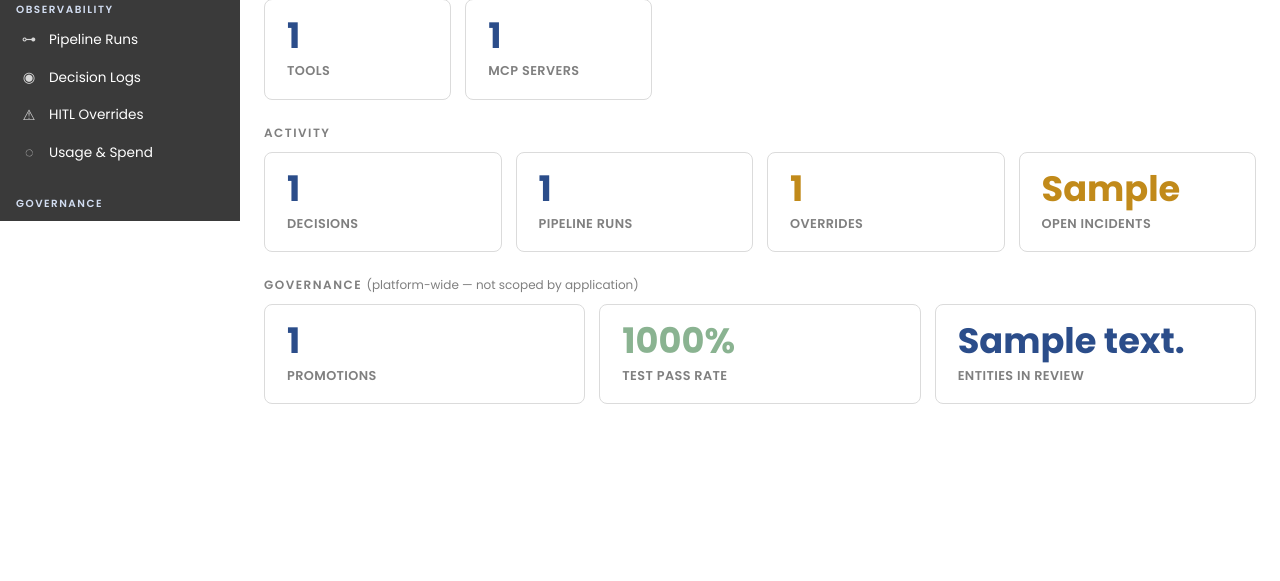
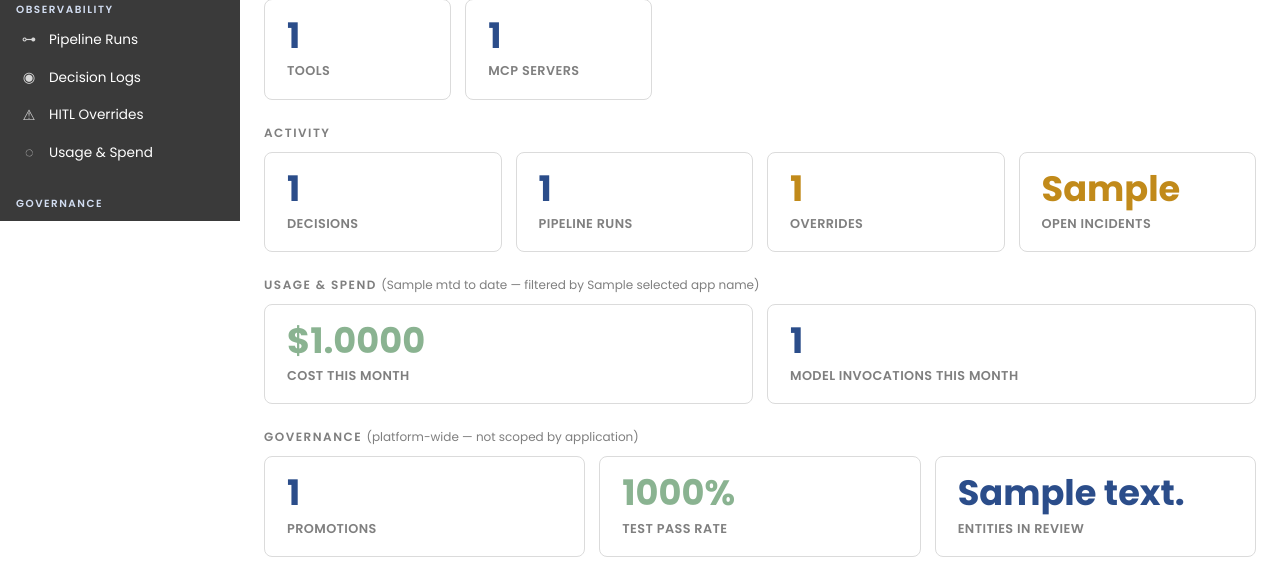
Before and after one commit to premiumiq/verity_uw, a FastAPI app: template verity/src/verity/web/templates/dashboard.html in a window 1280 px wide. Shown: the part 579-1160 px from the top of the page. Before the commit the page ends 983 px from the top, so only its background shows below. Run offline with FastAPI, Linux system fonts and the light colour scheme; the template is opened without the code that fills it: most values are stand-ins (such as "Sample title", 1, 10 or a date in 2020); parts of the project's set-up code (start-up, migrations or seed data) failed here and were passed over; some libraries are stand-ins or nearby versions.

Commit message:
feat(home, usage): MTD usage/spend on home + cleaner chart
Home dashboard — new "Usage & Spend" section
---------------------------------------------
Sits between Activity and Governance. Two cards for the current UTC
calendar month to date:

  [ Cost this month      $0.0645 ]    [ Invocations this month  2 ]

Both cards drill through to /admin/usage with the month window AND
the current ?apps= filter pre-applied, so the exec-level summary
and the detailed breakdown stay in sync.

The scope banner and the application-pill filter at the top of the
home page already work for these cards — the route passes the same
selected_app_names into verity.models.usage_totals with the window
pinned to (month_start, now_utc). MTD is computed fresh on every
request (cheap — the same query /admin/usage already runs).

Usage chart — three visual fixes
--------------------------------
1. Horizontal gridlines OFF on both y-axes
     yAxis[...].splitLine = { show: false }
   The default faint gray gridlines were distracting against the
   clean tile + table aesthetic on the rest of the page.

2. Y-axis name labels no longer clipped
     grid.top: 20 → 40
     yAxis[...].nameGap: 18 (was default 15)
     yAxis[...].nameLocation: 'end' (explicit)
   "Cost" and "Count" labels were half-visible at the chart's top
   edge because ECharts positions nameLocation='end' labels above
   the plot area; 20px of grid.top wasn't enough headroom.

3. nameTextStyle font bumped 9→10 so the names are readable without
   zooming in.

Verified against live data:
  - /admin/ home page: MTD section renders with the two cards;
    drill-through href is /admin/usage?from=2026-04-01&to=<today>
    (plus &apps=<name> when the home-page filter is active).
  - /admin/usage chart: splitLine off, grid.top:40, nameGap:18 all
    confirmed present in the rendered HTML.

Co-Authored-By: Claude Opus 4.7 (1M context) <noreply@anthropic.com>

```diff
--- a/verity/src/verity/web/routes.py
+++ b/verity/src/verity/web/routes.py
@@ -165,6 +165,27 @@ def create_routes(verity, templates_dir: str) -> APIRouter:
         else:
             total_pipeline_runs = governance_stats.get("total_pipeline_runs") or 0
 
+        # ── Month-to-date cost + invocations (scoped to selected apps)
+        # for the home page's "Usage & Spend" section. Same usage_totals
+        # call the /admin/usage dashboard uses, with the window pinned
+        # to the first of the current UTC month → now.
+        from datetime import datetime, timezone
+        now_utc = datetime.now(timezone.utc)
+        month_start = now_utc.replace(day=1, hour=0, minute=0, second=0, microsecond=0)
+        mtd_totals = await verity.models.usage_totals(
+            from_ts=month_start, to_ts=now_utc,
+            app_names=selected_names,
+        ) or {}
+        mtd = {
+            "month_label": month_start.strftime("%B %Y"),     # e.g. "April 2026"
+            "from_date":   month_start.date().isoformat(),
+            "to_date":     now_utc.date().isoformat(),
+            "total_cost_usd":   float(mtd_totals.get("total_cost_usd") or 0),
+            "invocation_count": int(mtd_totals.get("invocation_count") or 0),
+            "input_tokens":     int(mtd_totals.get("input_tokens") or 0),
+            "output_tokens":    int(mtd_totals.get("output_tokens") or 0),
+        }
+
         return _render(templates, request, "dashboard.html",
             active_page="home",
             counts=counts,
@@ -172,6 +193,7 @@ def create_routes(verity, templates_dir: str) -> APIRouter:
             total_pipeline_runs=total_pipeline_runs,
             applications=applications,
             selected_app_names=selected_names,
+            mtd=mtd,
         )
 
     # ── AGENTS ────────────────────────────────────────────────
--- a/verity/src/verity/web/templates/dashboard.html
+++ b/verity/src/verity/web/templates/dashboard.html
@@ -263,7 +263,34 @@
 
 
 <!-- ══════════════════════════════════════════════════════════
-     5. GOVERNANCE
+     5. USAGE & SPEND — month-to-date
+     ══════════════════════════════════════════════════════════
+     Scoped by the same ?apps= filter as the sections above. Cards
+     drill through to /admin/usage with the month pre-filled, so
+     clicking either tile takes you to the full breakdown.
+-->
+<div class="home-section-label">
+    Usage &amp; Spend
+    <span style="color: var(--verity-text-light); font-weight: 400; text-transform: none; letter-spacing: 0;">
+        ({{ mtd.month_label }} to date{% if selected_app_names %} — filtered by {{ selected_app_names | join(', ') }}{% endif %})
+    </span>
+</div>
+{% set usage_qs = "from=" ~ mtd.from_date ~ "&to=" ~ mtd.to_date %}
+{% if selected_app_names %}{% set usage_qs = usage_qs ~ "&apps=" ~ (selected_app_names | join(',')) %}{% endif %}
+<div class="home-card-grid">
+    <a href="/admin/usage?{{ usage_qs }}" class="home-card green">
+        <span class="home-card-value">${{ '%.4f' % mtd.total_cost_usd }}</span>
+        <span class="home-card-label">Cost this month</span>
+    </a>
+    <a href="/admin/usage?{{ usage_qs }}" class="home-card">
+        <span class="home-card-value">{{ '{:,}'.format(mtd.invocation_count) }}</span>
+        <span class="home-card-label">Model invocations this month</span>
+    </a>
+</div>
+
+
+<!-- ══════════════════════════════════════════════════════════
+     6. GOVERNANCE
      ══════════════════════════════════════════════════════════ -->
 <div class="home-section-label">Governance <span style="color: var(--verity-text-light); font-weight: 400; text-transform: none; letter-spacing: 0;">(platform-wide — not scoped by application)</span></div>
 <div class="home-card-grid">
```
Also changed, not shown: verity/src/verity/web/templates/usage.html (+18 -7 lines).
